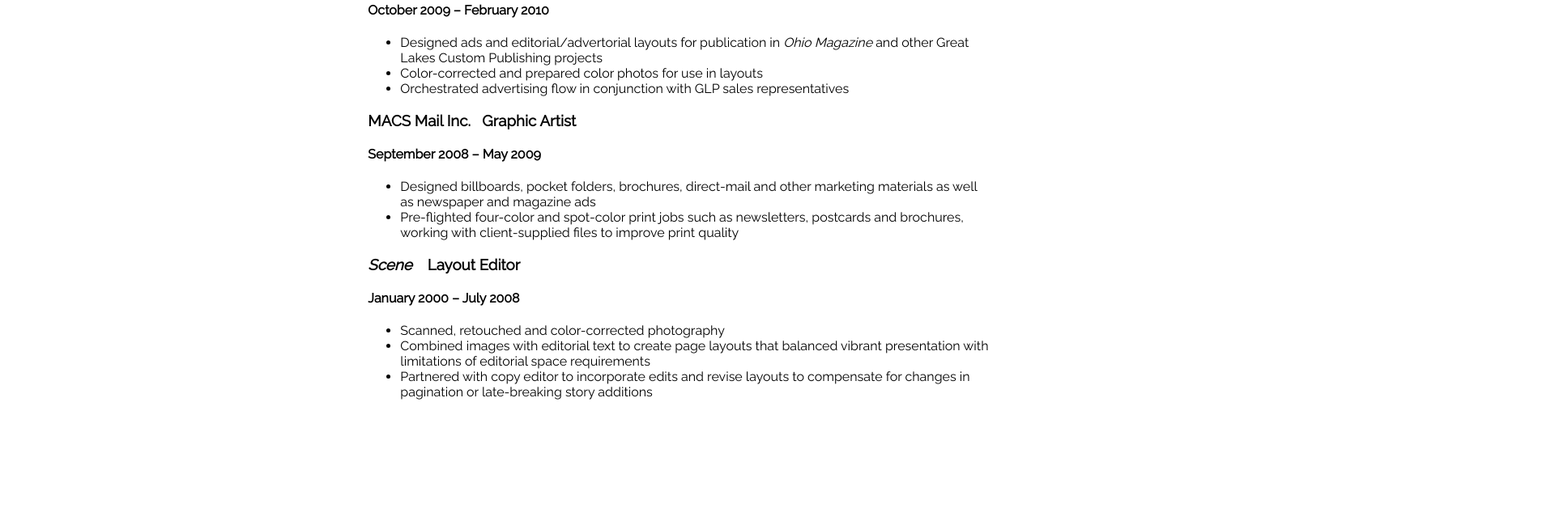
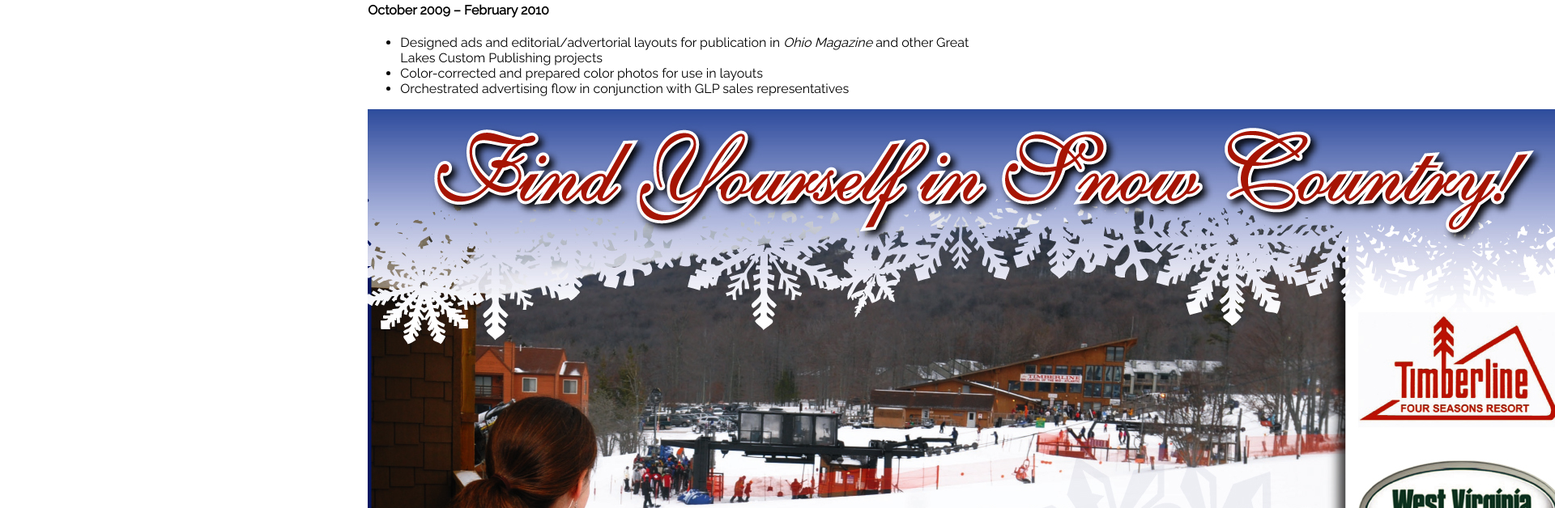
Before and after one commit to stephenjboughton/stephenjboughton.github.io, a plain HTML site: page index.html in a window 1280 px wide. Shown: the part 928-1556 px from the top of the page at 81% size, 1920 px wide, since content can reach past the window. Before the commit the page ends 1496 px from the top, so only its background shows below. Drawn offline with nearby package versions, Linux system fonts and the light colour scheme.

Commit message:
image trial

```diff
--- a/index.html
+++ b/index.html
@@ -61,6 +61,8 @@
       <li>Orchestrated advertising flow in conjunction with GLP sales representatives</li>
     </ul>
 
+    <img src ="204807-Timberline-2.jpg">
+
     <h3><span>MACS Mail Inc.</span>&nbsp&nbsp Graphic Artist</h3>
     <h4>September 2008 – May 2009</h4>
     <ul>
```
